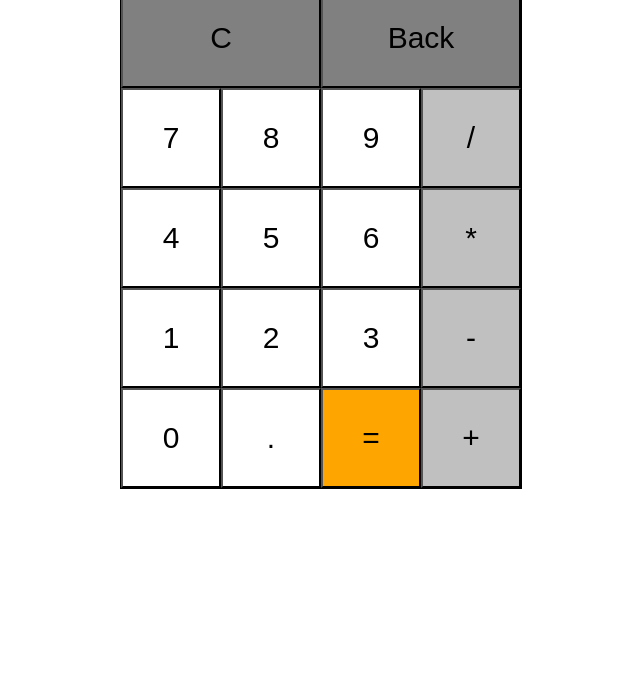
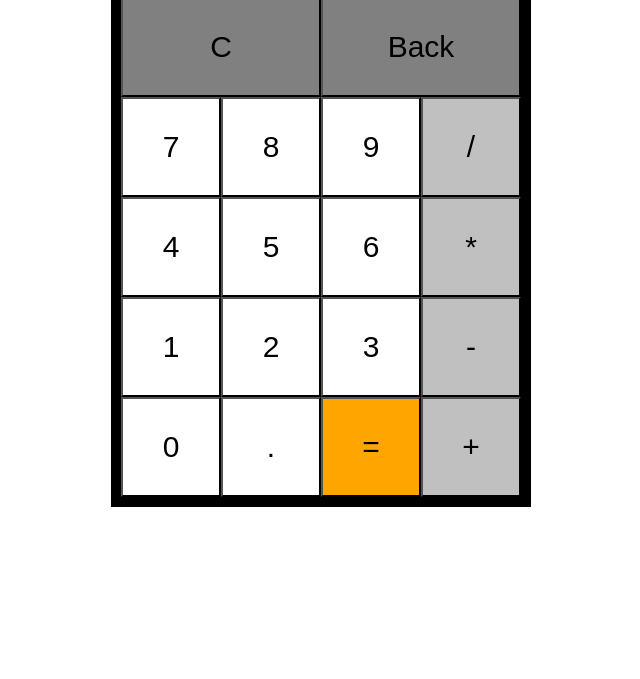
Before and after one commit to wazzupope/calculator, a plain HTML site: page index.html in a window 1280 px wide. Shown: the part 121-800 px from the top of the page, without its empty margins (319-959 px from the left). Drawn offline with Linux system fonts and the light colour scheme.

Commit message:
update todo list in comments

```diff
--- a/styles.css
+++ b/styles.css
@@ -1,6 +1,6 @@
 main {
     border-style: solid;
-    border-width: 1px;
+    border-width: 10px;
     border-color: black;
     display: flex;
     flex-direction: column;
@@ -53,5 +53,8 @@ div {
 
 /*
 Determine font and color scheme
-Figure out how to use flexbox or grid to align buttons within container properly
+add a =/- key and reconfigure button alignment?
+Create a thicker border for the entire calculator and rounded corners
+Make buttons rounded
+Make display look better
 */
```
